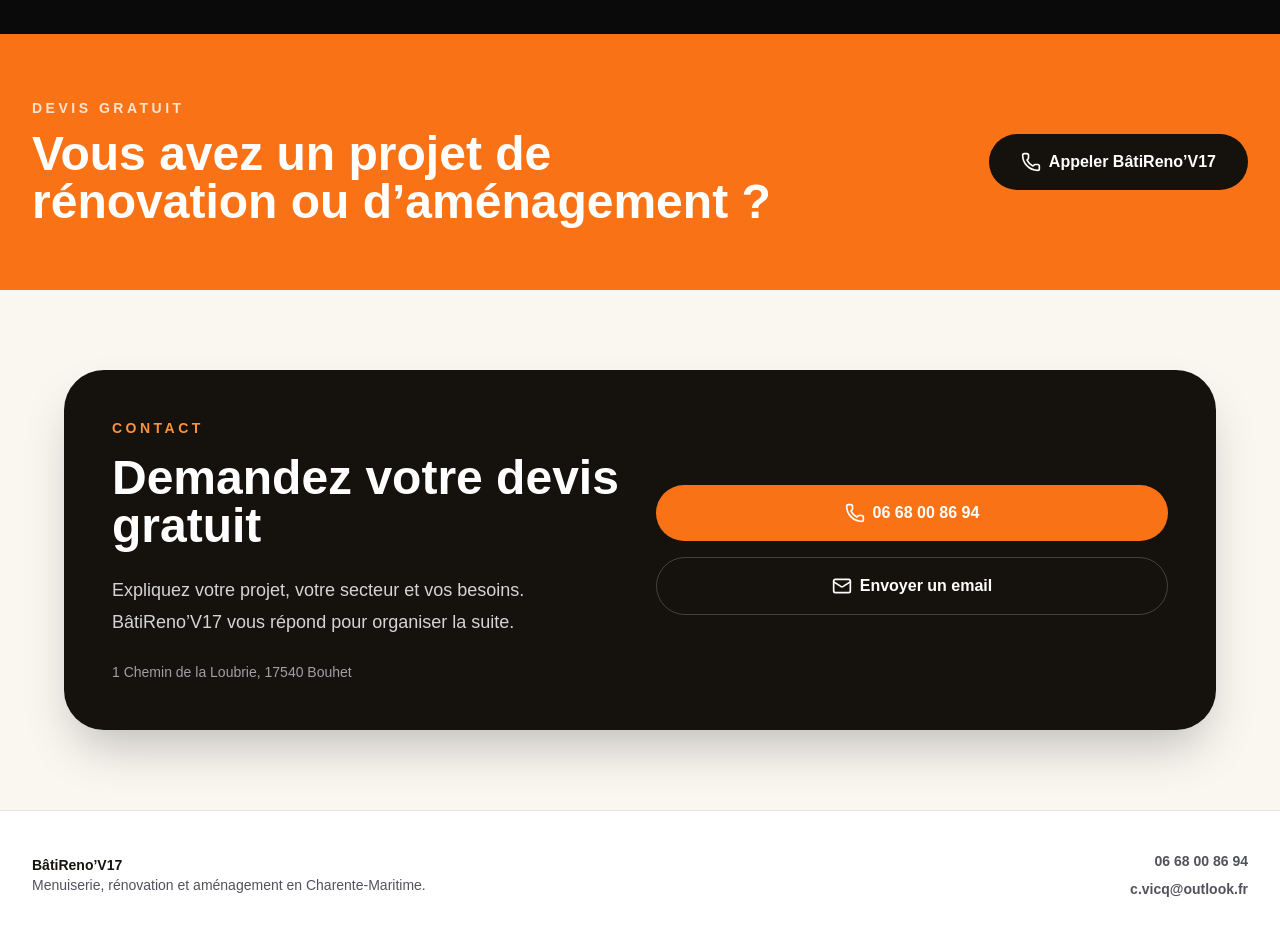
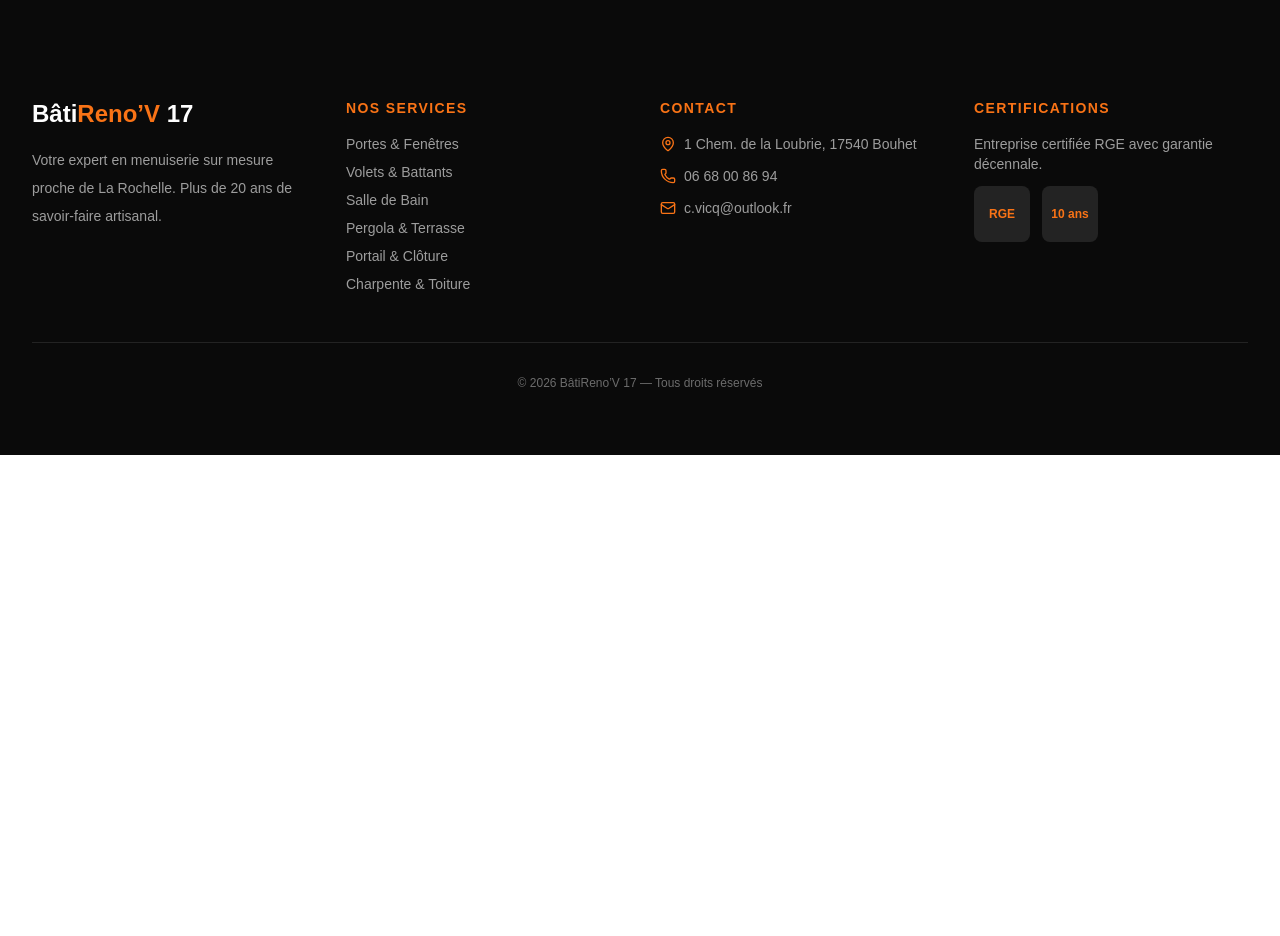
Before and after one commit to Virginie17/batirenov17, a Next.js app: page / in a window 1280 px wide. Shown: the part 7800-8736 px from the top of the page. After the commit the page ends 8255 px from the top, so only its background shows below. Built offline with nearby package versions, Linux system fonts and the light colour scheme.

Commit message:
Remplacement footer style Base44

```diff
--- a/app/components/ContactFooter.tsx
+++ b/app/components/ContactFooter.tsx
@@ -1,41 +1,74 @@
-import { Mail, Phone } from "lucide-react";
+import Link from "next/link";
+import { Mail, MapPin, Phone } from "lucide-react";
+
+const services = [
+  ["Portes & Fenêtres", "/portes-fenetres"],
+  ["Volets & Battants", "/volets-battants"],
+  ["Salle de Bain", "/salle-de-bain"],
+  ["Pergola & Terrasse", "/pergola-terrasse"],
+  ["Portail & Clôture", "/portail-cloture"],
+  ["Charpente & Toiture", "/charpente-toiture"],
+];
 
 export function ContactFooter() {
+  const year = new Date().getFullYear();
+
   return (
-    <>
-      <section className="bg-[#f97316] px-4 py-16 text-white sm:px-6 lg:px-8">
-        <div className="mx-auto flex max-w-7xl flex-col items-start justify-between gap-8 lg:flex-row lg:items-center">
+    <footer className="bg-neutral-950 text-white">
+      <div className="mx-auto max-w-7xl px-4 py-16 sm:px-6 lg:px-8">
+        <div className="grid grid-cols-1 gap-10 md:grid-cols-2 lg:grid-cols-4">
           <div>
-            <p className="text-sm font-black uppercase tracking-[0.25em] text-white/80">Devis gratuit</p>
-            <h2 className="mt-3 max-w-3xl text-3xl font-black sm:text-5xl">Vous avez un projet de rénovation ou d’aménagement ?</h2>
+            <h3 className="mb-4 text-2xl font-black">
+              Bâti<span className="text-[#f97316]">Reno’V</span> 17
+            </h3>
+            <p className="text-sm leading-7 text-white/60">
+              Votre expert en menuiserie sur mesure proche de La Rochelle. Plus de 20 ans de savoir-faire artisanal.
+            </p>
           </div>
-          <a href="tel:+33668008694" className="inline-flex items-center rounded-full bg-[#15110d] px-8 py-4 font-black text-white transition hover:bg-white hover:text-[#15110d]"><Phone className="mr-2 h-5 w-5" />Appeler BâtiReno’V17</a>
-        </div>
-      </section>
 
-      <section id="contact" className="px-4 py-20 sm:px-6 lg:px-8">
-        <div className="mx-auto max-w-6xl overflow-hidden rounded-[2.5rem] bg-[#15110d] text-white shadow-2xl">
-          <div className="grid gap-8 p-8 sm:p-12 lg:grid-cols-2">
-            <div>
-              <p className="text-sm font-black uppercase tracking-[0.25em] text-[#fb923c]">Contact</p>
-              <h2 className="mt-4 text-3xl font-black sm:text-5xl">Demandez votre devis gratuit</h2>
-              <p className="mt-6 text-lg leading-8 text-zinc-300">Expliquez votre projet, votre secteur et vos besoins. BâtiReno’V17 vous répond pour organiser la suite.</p>
-              <p className="mt-6 text-sm text-zinc-400">1 Chemin de la Loubrie, 17540 Bouhet</p>
-            </div>
-            <div className="space-y-4 self-center">
-              <a href="tel:+33668008694" className="flex items-center justify-center rounded-full bg-[#f97316] px-7 py-4 font-black text-white transition hover:bg-[#ea580c]"><Phone className="mr-2 h-5 w-5" />06 68 00 86 94</a>
-              <a href="mailto:c.vicq@outlook.fr" className="flex items-center justify-center rounded-full border border-white/20 px-7 py-4 font-black text-white transition hover:bg-white hover:text-[#15110d]"><Mail className="mr-2 h-5 w-5" />Envoyer un email</a>
+          <div>
+            <h4 className="mb-4 text-sm font-bold uppercase tracking-widest text-[#f97316]">Nos Services</h4>
+            <ul className="space-y-2 text-sm text-white/60">
+              {services.map(([label, href]) => (
+                <li key={href}>
+                  <Link href={href} className="transition-colors hover:text-white">{label}</Link>
+                </li>
+              ))}
+            </ul>
+          </div>
+
+          <div>
+            <h4 className="mb-4 text-sm font-bold uppercase tracking-widest text-[#f97316]">Contact</h4>
+            <ul className="space-y-3 text-sm text-white/60">
+              <li className="flex items-start gap-2">
+                <MapPin className="mt-0.5 h-4 w-4 shrink-0 text-[#f97316]" />
+                1 Chem. de la Loubrie, 17540 Bouhet
+              </li>
+              <li className="flex items-center gap-2">
+                <Phone className="h-4 w-4 shrink-0 text-[#f97316]" />
+                <a href="tel:0668008694" className="transition-colors hover:text-white">06 68 00 86 94</a>
+              </li>
+              <li className="flex items-center gap-2">
+                <Mail className="h-4 w-4 shrink-0 text-[#f97316]" />
+                <a href="mailto:c.vicq@outlook.fr" className="transition-colors hover:text-white">c.vicq@outlook.fr</a>
+              </li>
+            </ul>
+          </div>
+
+          <div>
+            <h4 className="mb-4 text-sm font-bold uppercase tracking-widest text-[#f97316]">Certifications</h4>
+            <p className="mb-3 text-sm text-white/60">Entreprise certifiée RGE avec garantie décennale.</p>
+            <div className="flex gap-3">
+              <div className="flex h-14 w-14 items-center justify-center rounded-lg bg-white/10 text-xs font-black text-[#f97316]">RGE</div>
+              <div className="flex h-14 w-14 items-center justify-center rounded-lg bg-white/10 text-xs font-black text-[#f97316]">10 ans</div>
             </div>
           </div>
         </div>
-      </section>
 
-      <footer className="border-t border-zinc-200 bg-white px-4 py-10 sm:px-6 lg:px-8">
-        <div className="mx-auto flex max-w-7xl flex-col justify-between gap-6 text-sm text-zinc-600 md:flex-row md:items-center">
-          <div><p className="font-black text-[#17130f]">BâtiReno’V17</p><p>Menuiserie, rénovation et aménagement en Charente-Maritime.</p></div>
-          <div className="flex flex-col gap-2 md:text-right"><a href="tel:+33668008694" className="font-bold hover:text-[#f97316]">06 68 00 86 94</a><a href="mailto:c.vicq@outlook.fr" className="font-bold hover:text-[#f97316]">c.vicq@outlook.fr</a></div>
+        <div className="mt-12 border-t border-white/10 pt-8 text-center text-xs text-white/40">
+          © {year} BâtiReno’V 17 — Tous droits réservés
         </div>
-      </footer>
-    </>
+      </div>
+    </footer>
   );
 }
```
